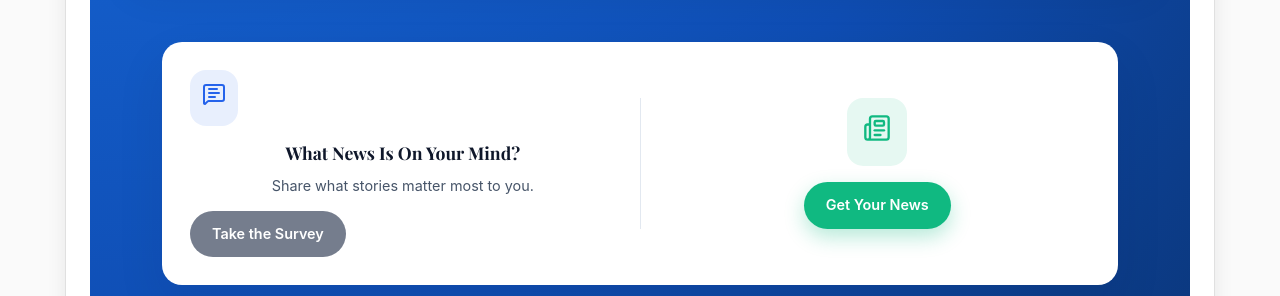
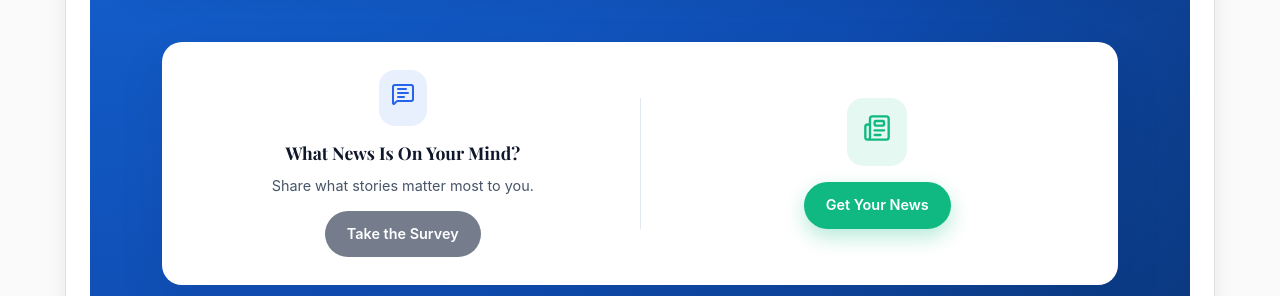
Before and after one commit to alexisbernt/Portfolio, a React (Create React App) app in the folder lexi-portfolio/: page /#/ in a window 1280 px wide. Shown: the part 656-952 px from the top of the page. Built offline with nearby package versions, Linux system fonts and the light colour scheme.

Commit message:
centering the middle block

```diff
--- a/lexi-portfolio/src/PortfolioGrid.js
+++ b/lexi-portfolio/src/PortfolioGrid.js
@@ -257,6 +257,11 @@ function ModernLandingPage() {
             display: "flex",
             flexDirection: "column",
             gap: "12px",
+            alignItems: "center",     // ✅ centers horizontally
+            textAlign: "center",      // ✅ centers text
+            justifyContent: "center", // ✅ centers vertically (nice balance)
+            width: "fit-content",
+            margin: "0 auto", // ✅ forces center
           }}
         >
           {/* Icon */}
@@ -342,7 +347,7 @@ function ModernLandingPage() {
 
           {/* Button */}
           <a
-            href="/news"
+            href="/"
             style={{
               background: "#10b981",
               color: "#ffffff",
```
